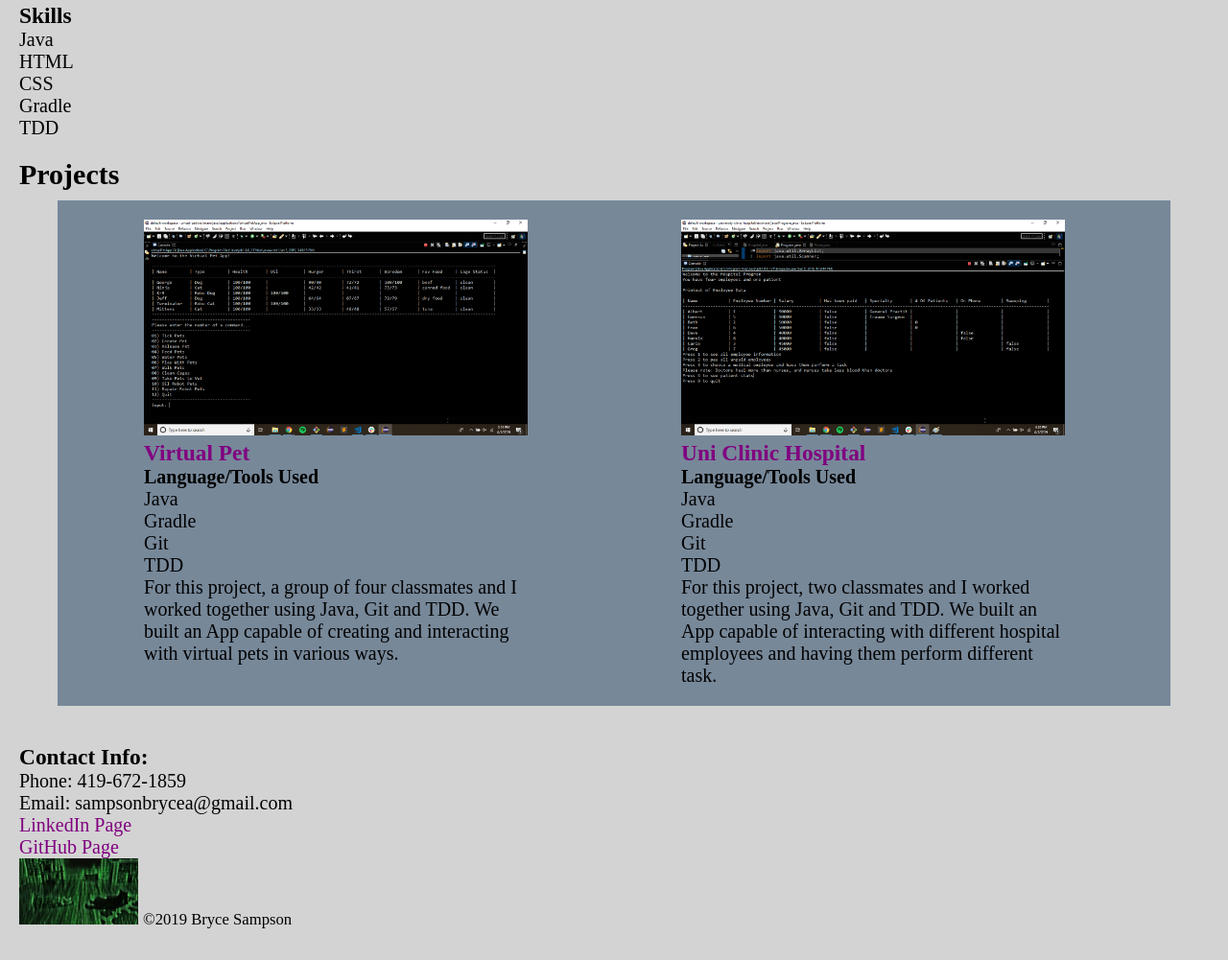
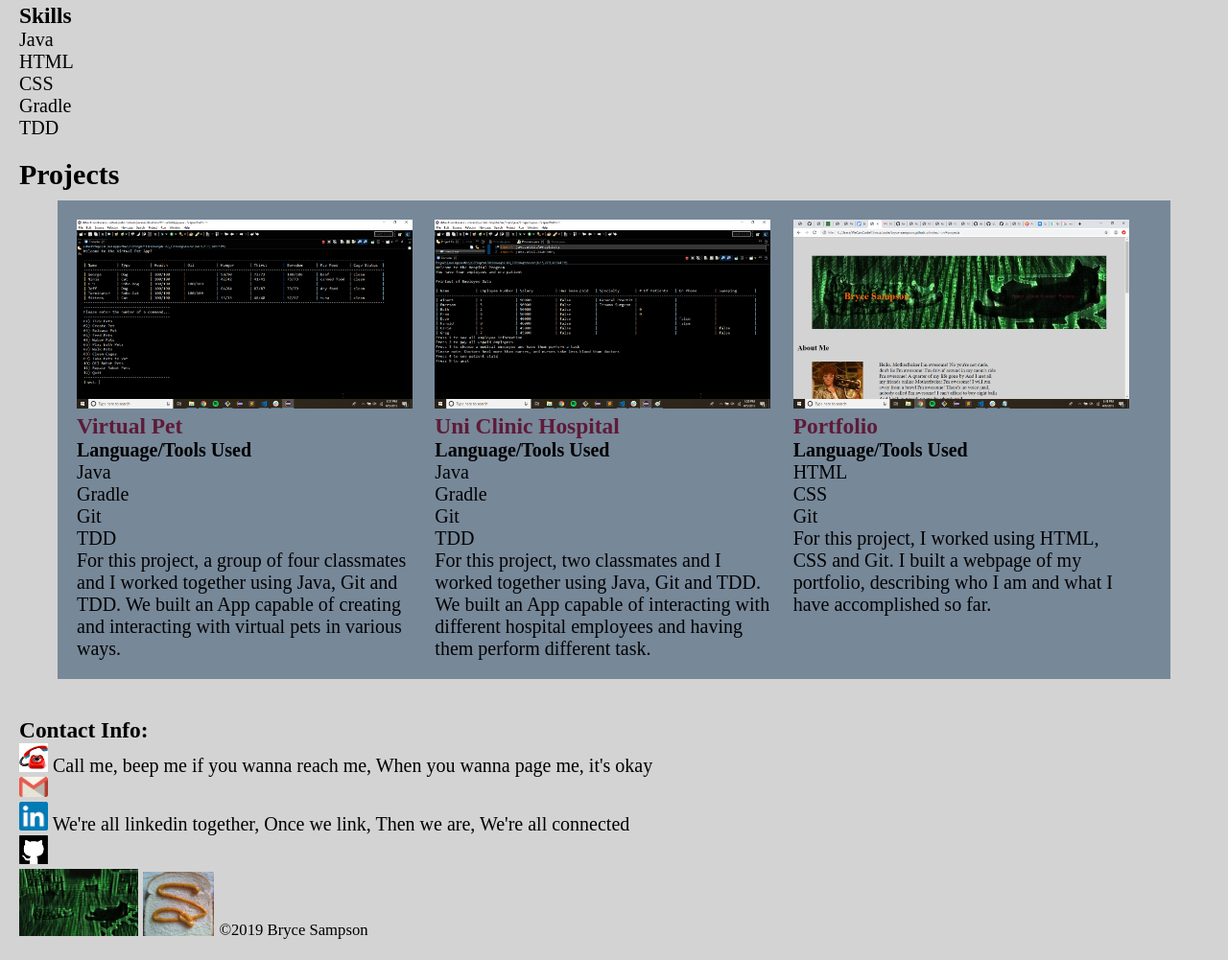
Before and after one commit to bryce-sampson/bryce-sampson.github.io, a plain HTML site: page index.html in a window 1280 px wide. Shown: the part 950-1951 px from the top of the page at 96% size. Drawn offline with Linux system fonts and the light colour scheme.

Commit message:
create contact images, add 3rd project, change icon

```diff
--- a/Static/style.css
+++ b/Static/style.css
@@ -5,12 +5,12 @@
 }
 
 html {
-  background-color: lightgray;
+  background-color: #d3d3d3;
   font: 20px cosmic sans;
   margin: 1rem;
 }
 a {
-  color: #800080;
+  color: #5f1a37;
   text-decoration: none;
 }
 a:hover {
@@ -62,7 +62,7 @@ ul {
 }
 
 .container {
-  background-color: lightslategrey;
+  background-color: #778899;
   display: flex;
   justify-content: space-around;
   margin: 2rem;
@@ -71,8 +71,11 @@ ul {
 }
 
 .project {
-  float: right;
   margin-right: 1rem;
+}
+
+.project--last {
+  margin-right: 0;
 }
 
 .skills {
--- a/index.html
+++ b/index.html
@@ -5,16 +5,17 @@
     <meta charset="UTF-8">
     <meta name="viewport" content="width=device-width, initial-scale=1.0">
     <meta http-equiv="X-UA-Compatible" content="ie=edge">
+    <link rel="shortcut icon" type="image/x-icon" href="./Static/Images/bread.jpg">
     <title>Bryce Sampson</title>
     <link rel="stylesheet" href="./Static/style.css">
 </head>
 
 <body>
-    <header class="main-header">
+    <header class="main-header" id="home">
         <h1 class="main-header__title">Bryce Sampson</h1>
         <nav class="nav nav--margin-right">
             <ul class="nav__list">
-                <li class="nav__list-item"><a href="/">Home</a></li>
+                <li class="nav__list-item"><a href="#home">Home</a></li>
                 <li class="nav__list-item"><a href="#about">About</a></li>
                 <li class="nav__list-item"><a href="#contact">Contact</a></li>
                 <li class="nav__list-item"><a href="#projects">Projects</a></li>
@@ -69,7 +70,7 @@
         <div class="container">
             <article class="project">
                 <a href="https://github.com/charles-m-doan/virtual-pet" target="_blank">
-                    <img src="./Static/Images/VPet-screenshot.png" alt="Virtual Pet screenshot" width="400rem"></a>
+                    <img src="./Static/Images/VPet-screenshot.png" alt="Virtual Pet screenshot" width="350rem"></a>
                 <header>
                     <h3><a href="https://github.com/charles-m-doan/virtual-pet" target="_blank">Virtual Pet</a></h3>
                 </header>
@@ -91,7 +92,7 @@
 
             <article class="project">
                 <a href="https://github.com/bryce-sampson/university-clinic-hospital" target="_blank">
-                    <img src="./Static/Images/UCH-screenshot.png" alt="UCH screenshot" width="400rem"></a>
+                    <img src="./Static/Images/UCH-screenshot.png" alt="UCH screenshot" width="350rem"></a>
 
                 <header>
                     <h3><a href="https://github.com/bryce-sampson/university-clinic-hospital" target="_blank">Uni Clinic
@@ -114,17 +115,53 @@
                     </p>
                 </section>
             </article>
+
+            <article class="project" class="project--last">
+                <a href="https://github.com/bryce-sampson/bryce-sampson.github.io" target="_blank">
+                    <img src="./Static/Images/portfolio.png" alt="portfolio screenshot" width="350rem"></a>
+
+                <header>
+                    <h3><a href="https://github.com/bryce-sampson/bryce-sampson.github.io" target="_blank">Portfolio</a>
+                    </h3>
+                </header>
+                <section>
+                    <p>
+                        <h4>Language/Tools Used</h4>
+                        <ul>
+                            <li>HTML</li>
+                            <li>CSS</li>
+                            <li>Git</li>
+                        </ul>
+                    </p>
+                    <p>For this project, I worked using HTML, CSS and Git. I built a webpage of my portfolio,
+                        describing who I am and what I have accomplished so far.
+                    </p>
+                </section>
+            </article>
         </div>
+
         <h3 id="contact">Contact Info:</h3>
-        <p>Phone: 419-672-1859</p>
-        <p>Email: sampsonbrycea@gmail.com</p>
-        <p> <a href="https://www.linkedin.com/in/bryce-sampson-a03068156/" target="_blank">LinkedIn Page</a></p>
-        <p> <a href="https://github.com/bryce-sampson" target="_blank">GitHub Page
-            </a></p>
+        <p>
+            <a href="tel:14195819211" class="mobiles-Only">
+                <img src="./Static/Images/phone.jpg" alt="Phone Number" width="30rem"></a>
+            Call me, beep me if you wanna reach me, When you wanna page me, it's okay
+        </p>
+        <p>
+            <a href="mailto:sampsonbrycea@gmail.com" target="_blank">
+                <img src="./Static/Images/gmail.png" alt="E-mail Address" width="30rem"></a>
+        </p>
+        <p> <a href="https://www.linkedin.com/in/bryce-sampson-a03068156/" target="_blank">
+                <img src="./Static/Images/linkedin.png" alt="LinkedIn Page" width="30rem"></a>
+            We're all linkedin together, Once we link, Then we are, We're all connected
+        </p>
+        <p> <a href="https://github.com/bryce-sampson" target="_blank">
+                <img src="./Static/Images/github.png" alt="Github Page" width="30rem"></a>
+        </p>
 
     </main>
     <footer>
         <img src="./Static/Images/imageedit_3_3263435680.jpg" alt="Matrix Cats" width="10%">
+        <img src="./Static/Images/bread.jpg" alt="Bread" width="6%">
         <small>&copy;2019 Bryce Sampson</small>
     </footer>
 
```
Also changed, not shown: Static/Images/bread.jpg (added), Static/Images/favicon.ico (added), Static/Images/github.png (added), Static/Images/gmail.png (added), Static/Images/linkedin.png (added), Static/Images/phone.jpg (added), Static/Images/phone.png (added), Static/Images/portfolio.png (added).
